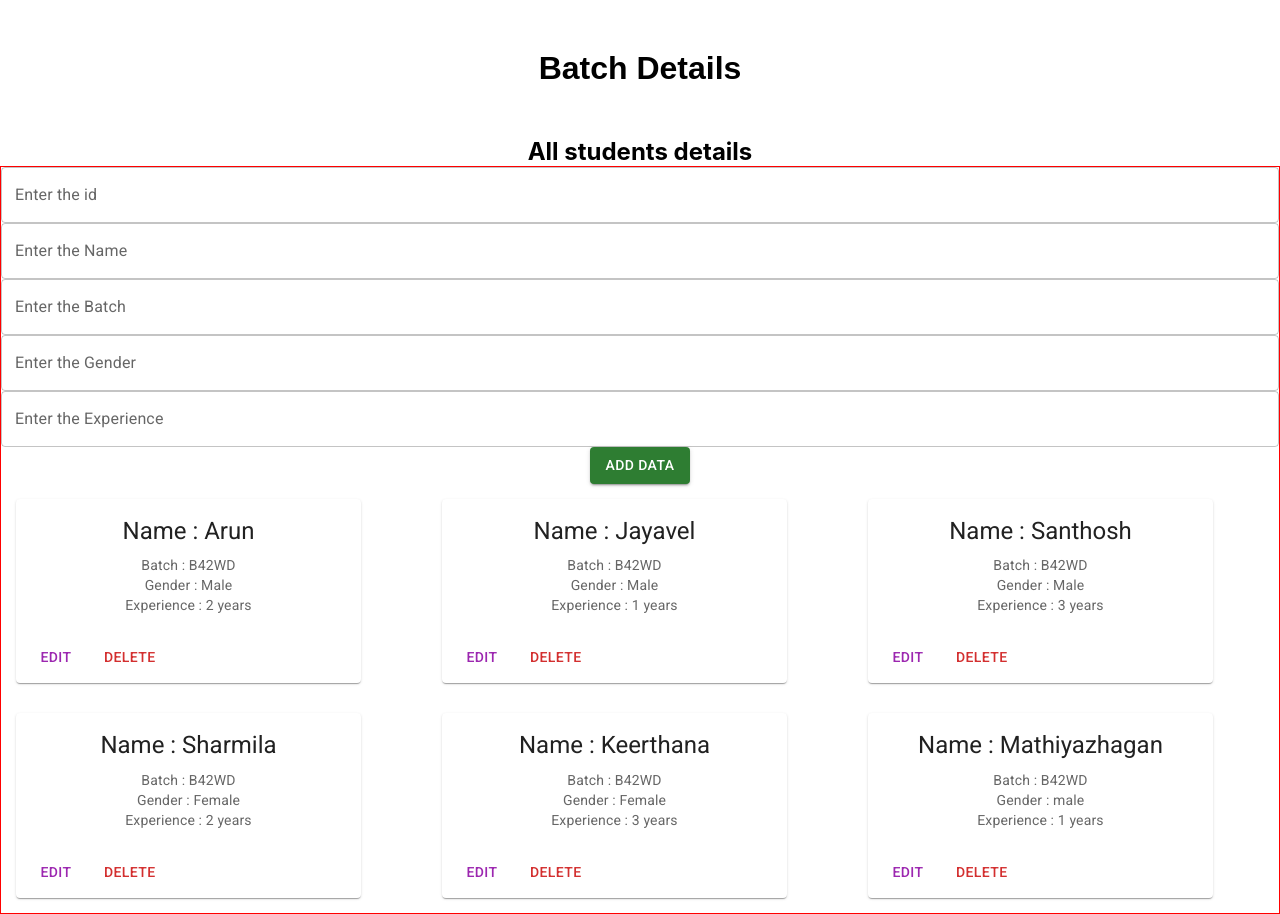
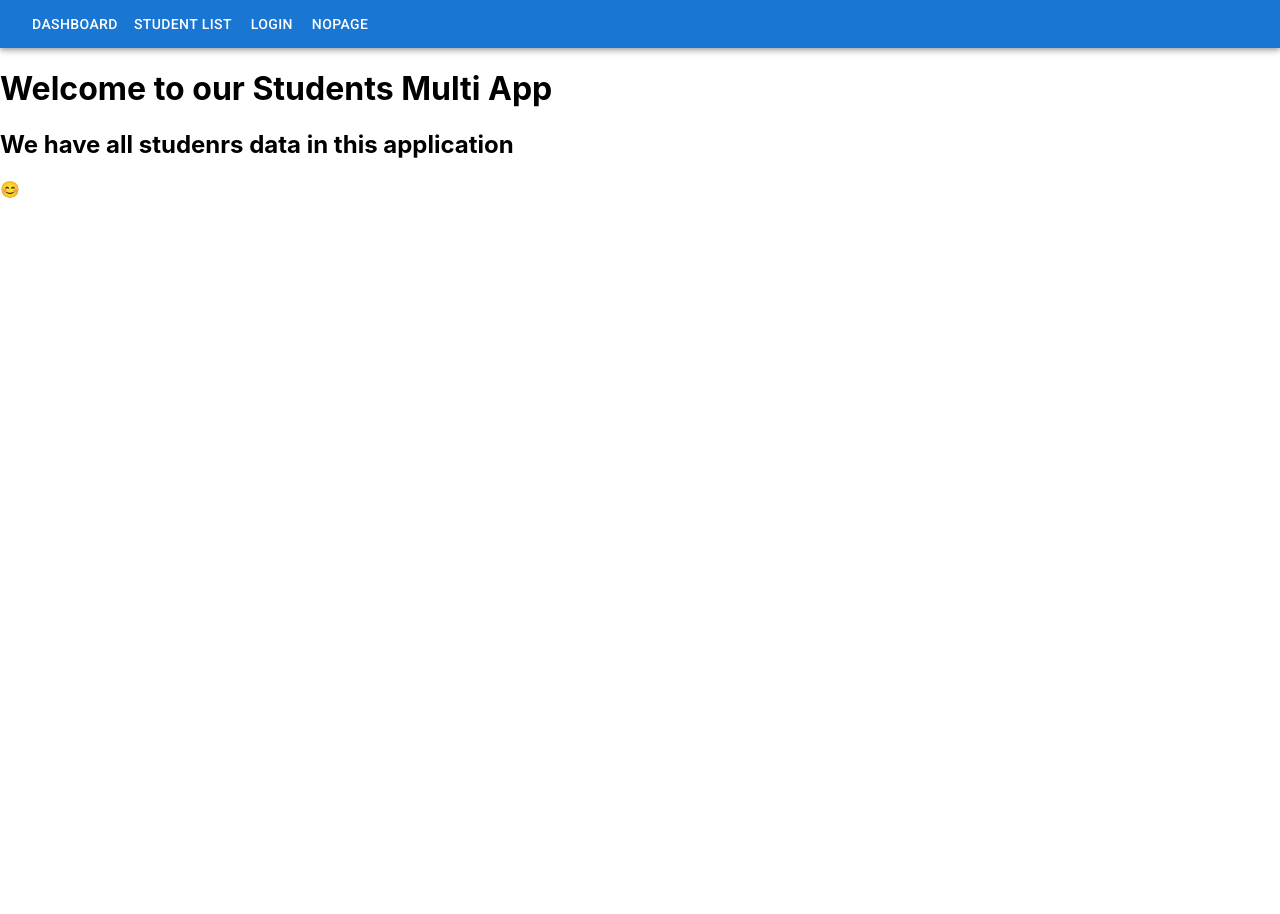
Before and after one commit to SanJay1577/crud-app, a React (Create React App) app: page / in a window 1280 px wide. After the commit the page ends 800 px from the top, so only its background shows below. Built offline with nearby package versions, Linux system fonts and the light colour scheme.

Commit message:
Router_functionality added

```diff
--- a/package.json
+++ b/package.json
@@ -12,6 +12,7 @@
     "@testing-library/user-event": "^13.5.0",
     "react": "^18.2.0",
     "react-dom": "^18.2.0",
+    "react-router-dom": "^5.3.4",
     "react-scripts": "5.0.1",
     "web-vitals": "^2.1.4"
   },
--- a/src/App.css
+++ b/src/App.css
@@ -1,7 +1,6 @@
 *{
   padding : 0px;
   margin : 0px;
-
 }
 
 .main-component{
@@ -21,6 +20,7 @@
   height: 75%;
   text-align: center;
 }
+
 .children-segment{
   border: 1px solid red;
 }
--- a/src/App.js
+++ b/src/App.js
@@ -1,23 +1,58 @@
+import { useState } from 'react';
+import { Redirect, Route, Switch } from 'react-router-dom';
 
-import { useState } from 'react';
-import './App.css';
 import Base from './Base/Base';
+import AuthPage from './Components/AuthPage';
+import DashBoard from './Components/DashBoard';
+import NoPage from './Components/NoPage';
+import StudentProfile from './Components/StudentProfile';
 import { StudentDetails } from './Components/Students';
+import WelcomePage from './Components/WelcomePage';
+import { data } from './Data/data';
 
 function App() {
-
+  const [studentsData, setStudents] = useState(data);
   return (
     <div className="App">
 
+   <Switch>
+
+     <Route exact path = "/">
+     <WelcomePage/>
+     </Route>
+
+      <Route path="/dashboard">
+          <DashBoard/>
+      </Route>
+
+      <Route path= "/register">
+        <AuthPage/>
+      </Route>
+
+      <Route path = "/details">
+        <StudentDetails
+        studentsData={studentsData}
+        setStudents= {setStudents}/>
+      </Route>
+
+      <Route path = "/students">
+         <Redirect to = "/details"/>
+      </Route>
+
+      <Route path = "/student/:id">
+        <StudentProfile studentsData={studentsData} />
+      </Route>
+
+      <Route path = "**">
+        <NoPage/>
+      </Route>
 
 
-    <Base
-    title = "Batch Details"
-    description= "All students details"
-    >
-      <StudentDetails/>
 
-    </Base>
+
+   </Switch>
+
+
 
 
     </div>
@@ -36,3 +71,16 @@ export default App;
 // unauthoried re routings
 // material ui done
 //////////////////////////////
+
+
+{/* <Base
+    title = "Batch Details"
+    description= "All students details"
+    >
+      <StudentDetails/>
+
+    </Base>
+
+    <DashBoard/>
+
+    <AuthPage/> */}
--- a/src/Base/Base.js
+++ b/src/Base/Base.js
@@ -1,18 +1,47 @@
 
+import { AppBar, Button, Toolbar } from '@mui/material'
 import React from 'react'
+import { useHistory } from 'react-router-dom'
 
 const element = <h1>hi</h1>
 
 function Base ({title, description, children}) {
+    // react navigator
+    const history = useHistory();
+
     return (
         <div className='main-component'>
+             <AppBar position='static'>
+               <Toolbar variant='dense'>
+                <Button
+                color='inherit'
+                onClick={()=>history.push("/dashboard")}>
+                DashBoard</Button>
+
+                <Button
+                color='inherit'
+                onClick={()=>history.push("/details")}>
+                    Student List</Button>
+                <Button
+
+                color='inherit'
+                onClick={()=>history.push("/register")}>
+                    Login</Button>
+
+                <Button
+                color='inherit'
+                 onClick={()=>history.push("/adkjadgjsgdjs")}>
+                    Nopage</Button>
+
+               </Toolbar>
+            </AppBar>
             <header>
                 <h1 className='heading'>{title}</h1>
             </header>
             <main className='main-segment'>
                <h2>{description}</h2>
 
-               <div className='children-segment'>
+               <div>
                   {children}
                </div>
             </main>
--- /dev/null
+++ b/src/Components/AuthPage.js
@@ -0,0 +1,17 @@
+import React from 'react'
+import Base from '../Base/Base'
+
+const AuthPage = () => {
+  return (
+ <Base
+ title= "Please login or signup"
+ description = "Authentication Page"
+ >
+  <div>
+    <input/>
+  </div>
+ </Base>
+  )
+}
+
+export default AuthPage
--- /dev/null
+++ b/src/Components/DashBoard.js
@@ -0,0 +1,21 @@
+import { Button } from '@mui/material'
+import React from 'react'
+import Base from '../Base/Base'
+
+const DashBoard = () => {
+  return (
+    <Base
+    title = "Welcome To Students App"
+    description= "Please Click the Below button to navigate to home page"
+    >
+        <Button
+        variant='outlined'
+        color='primary'
+        size = "large">
+        Student Page
+        </Button>
+     </Base>
+  )
+}
+
+export default DashBoard
--- /dev/null
+++ b/src/Components/NoPage.js
@@ -0,0 +1,25 @@
+import { Button } from '@mui/material'
+import React from 'react'
+import { useHistory } from 'react-router-dom'
+import Base from '../Base/Base'
+
+const NoPage = () => {
+    const history = useHistory();
+  return (
+   <Base
+    title= "You Lost Your Way"
+    description = "Please click the link below to home page"
+   >
+       <Button
+        variant='outlined'
+        color='primary'
+        size = "large"
+        onClick={()=>history.push("/dashboard")}
+        >
+        Home
+        </Button>
+   </Base>
+  )
+}
+
+export default NoPage
--- /dev/null
+++ b/src/Components/StudentProfile.js
@@ -0,0 +1,24 @@
+import React from 'react'
+import { useParams } from 'react-router-dom';
+import Base from '../Base/Base'
+
+const StudentProfile = ({studentsData}) => {
+    const {id} = useParams();
+    const student = studentsData[id]
+  return (
+    <Base
+    title="Student Profile"
+    description= "Inidividual Student Details"
+    >
+      <div>
+        <h1>Studen-Profile </h1>
+        <h2>Studnet Name: {student.name}</h2>
+        <p> Gender: {student.gender} </p>
+        <p>Batch : {student.batch} </p>
+        <p>Years of  Experience: {student.yearsOfExperience}</p>
+      </div>
+    </Base>
+  )
+}
+
+export default StudentProfile
--- a/src/Components/Students.js
+++ b/src/Components/Students.js
@@ -7,11 +7,12 @@ import {
   Typography,
 } from "@mui/material";
 import React, { useState } from "react";
+import { useHistory } from "react-router-dom";
+import Base from "../Base/Base";
 import { data } from "../Data/data";
 
-export function StudentDetails() {
+export function StudentDetails({studentsData, setStudents}) {
   /// seeting the states
-  const [studentsData, setStudents] = useState(data);
   const [editId, setEditId] = useState("");
   const [id, setId] = useState("");
   const [name, setName] = useState("");
@@ -20,6 +21,7 @@ export function StudentDetails() {
   const [experience, setExperience] = useState("");
   const [showUpdate, setShowUpdate] = useState(false);
   const [showAdd, setShowAdd] = useState(true)
+  const history = useHistory();
 
 // createa  a new data
   const addNewStudent = () => {
@@ -88,6 +90,10 @@ export function StudentDetails() {
   }
 
   return (
+    <Base
+    title = "Batch Details"
+    description= "All students details"
+    >
     <div className="containers">
 
 
@@ -172,11 +178,13 @@ export function StudentDetails() {
               onClick={() => editandSelectStudent(stud.id)}
                color="secondary">Edit</Button>
               <Button onClick={()=>deleteStudentData(stud.id)} color="error">Delete</Button>
+              <Button onClick={()=>history.push(`/student/${id}`)}>View Student</Button>
             </CardActions>
           </Card>
         ))}
       </div>
     </div>
+    </Base>
   );
 }
 
--- /dev/null
+++ b/src/Components/WelcomePage.js
@@ -0,0 +1,15 @@
+import React from 'react'
+import Base from '../Base/Base'
+
+const WelcomePage = () => {
+  return (
+    <Base
+    title="Welcome to our Students Multi App"
+    description="We have all studenrs data in this application"
+    >
+     😊
+    </Base>
+  )
+}
+
+export default WelcomePage
--- /dev/null
+++ b/src/Style.css
@@ -0,0 +1,41 @@
+*{
+    padding : 0px;
+    margin : 0px;
+  }
+
+  .main-component{
+    display: flex;
+    flex-direction: column;
+    justify-content: center;
+    align-items: center;
+  }
+
+  .heading{
+    padding : 50px;
+    font-family: sans-serif;
+  }
+
+  .main-segment{
+    width : 100%;
+    height: 75%;
+    text-align: center;
+  }
+
+  .children-segment{
+    border: 1px solid red;
+  }
+
+  .card-containers{
+    display: grid;
+    gap : 1 rem;
+    grid-template-columns: repeat(auto-fit, minmax(340px, 1fr));
+
+  }
+
+  .card{
+    margin :15px;
+  }
+
+  .add-btn{
+   margin : 10px;
+  }
--- a/src/index.js
+++ b/src/index.js
@@ -3,12 +3,13 @@ import ReactDOM from 'react-dom/client';
 import './index.css';
 import App from './App';
 import reportWebVitals from './reportWebVitals';
+import { BrowserRouter as Router} from 'react-router-dom';
 
 const root = ReactDOM.createRoot(document.getElementById('root'));
 root.render(
-  <React.StrictMode>
+  <Router>
     <App />
-  </React.StrictMode>
+  </Router>
 );
 
 // If you want to start measuring performance in your app, pass a function
```
Also changed, not shown: 1 other file (tests, documents, lock files or other folders).
